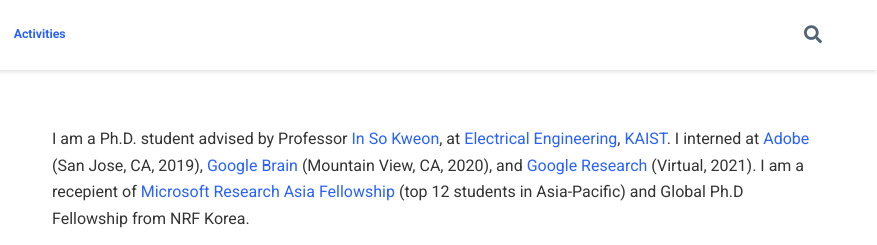
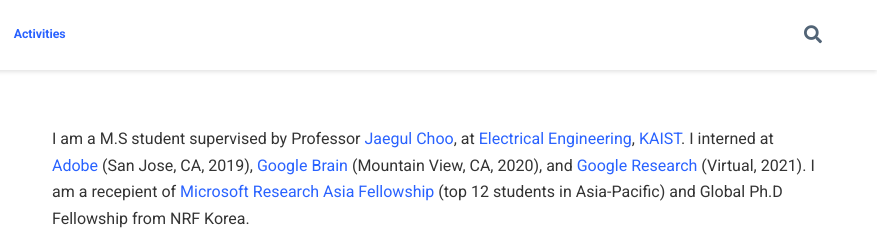
Before and after one commit to leejesse/leejesse.github.io, a plain HTML site: page index.html in a window 1280 px wide. Shown: the top 245 px of the page, 403-1280 px from the left. Drawn offline with nearby package versions, Linux system fonts and the light colour scheme; some packages are replaced by stand-ins of ours; no server answers; some icons are missing.

Commit message:
Update index.html

```diff
--- a/index.html
+++ b/index.html
@@ -188,7 +188,7 @@
 
 
 <br>
-<p>I am a Ph.D. student advised by Professor <a href="http://rcv.kaist.ac.kr">In So Kweon</a>, at <a href="https://ee.kaist.ac.kr/" target="_blank" rel="noopener">Electrical Engineering</a>,
+<p>I am a M.S student supervised by Professor <a href="https://sites.google.com/site/jaegulchoo/">Jaegul Choo</a>, at <a href="https://ee.kaist.ac.kr/" target="_blank" rel="noopener">Electrical Engineering</a>,
 <a href="https://kaist.ac.kr/" target="_blank" rel="noopener">KAIST</a>. I interned at <a href="https://research.adobe.com/">Adobe</a> (San Jose, CA, 2019), <a href="https://ai.google/research/teams/brain/" target="_blank" rel="noopener">Google Brain</a> (Mountain View, CA, 2020), and <a href="https://ai.google/research/" target="_blank" rel="noopener">Google Research</a> (Virtual, 2021). I am a recepient of <a href="http://www.microsoft.com/en-us/research/lab/microsoft-research-asia/">Microsoft Research Asia Fellowship</a> (top 12 students in Asia-Pacific) and Global Ph.D Fellowship from NRF Korea.</p>
 
 <p>My research interests lie in machine learning and computer vision.
```
